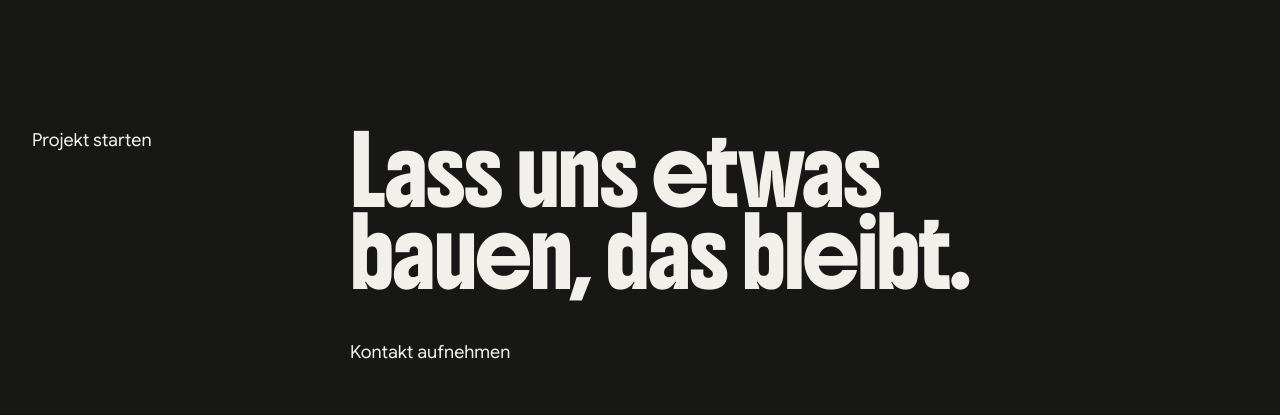
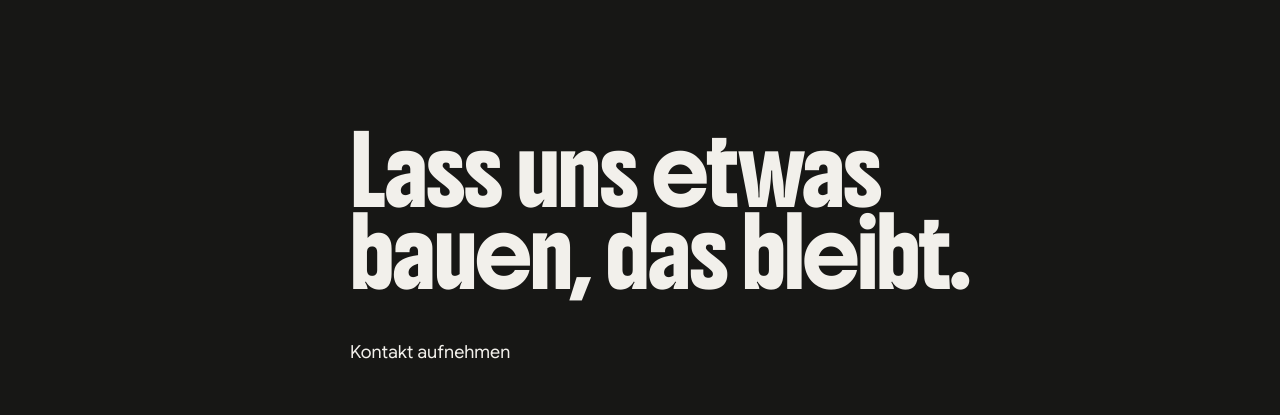
Before and after one commit to brandonhaslegs/studio-tegel, a Next.js app: page / in a window 1280 px wide. Shown: the part 4520-4935 px from the top of the page. Built offline with nearby package versions, Linux system fonts and the light colour scheme.

Commit message:
Remove homepage CTA label

```diff
--- a/src/app/page.tsx
+++ b/src/app/page.tsx
@@ -43,7 +43,6 @@ export default function Home() {
 
     <section className="bg-ink px-4 py-24 text-paper md:px-8 md:py-40">
       <div className="grid grid-cols-1 gap-14 md:grid-cols-12">
-        <p className="nav-text md:col-span-2">Projekt starten</p>
         <div className="md:col-span-8 md:col-start-4"><h2 className="headline max-w-[10ch]">Lass uns etwas bauen, das bleibt.</h2><a className="nav-text mt-12 inline-block underline underline-offset-4" href="mailto:team@studiotegel.de">Kontakt aufnehmen</a></div>
       </div>
     </section>
```
